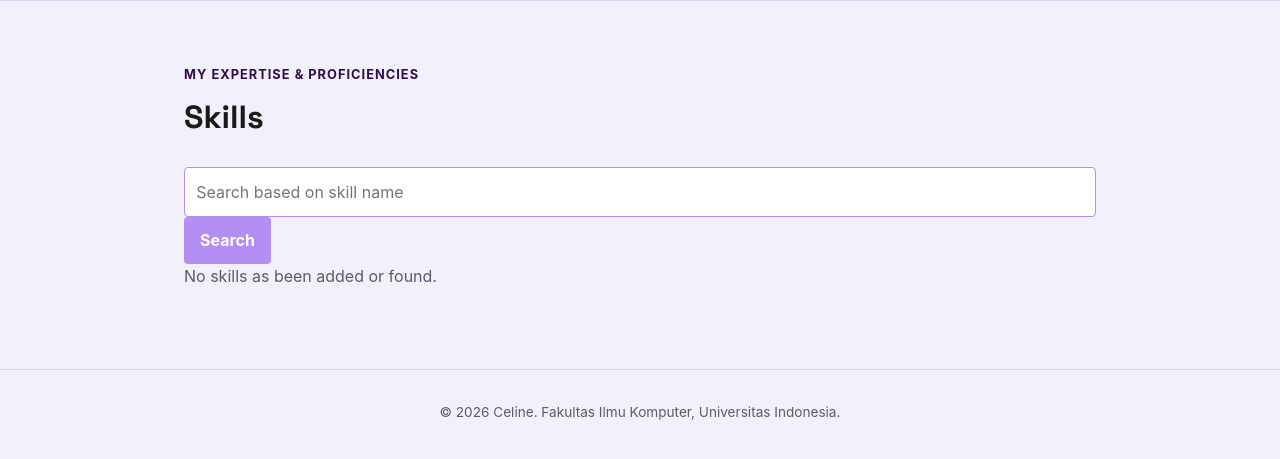
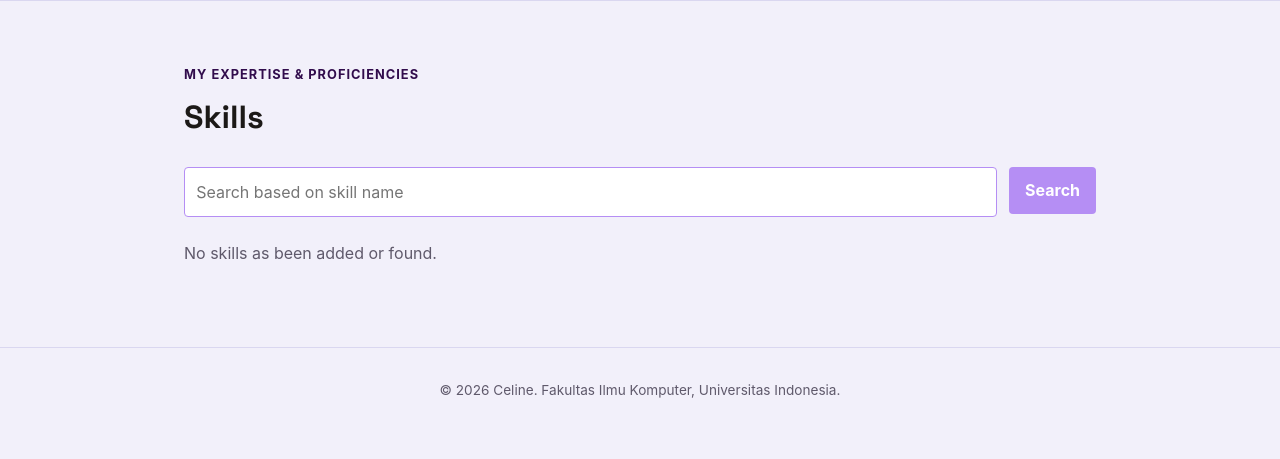
Before and after one commit to celinenn/myportfolio, a Django app: page /skills/ in a window 1280 px wide. Shown: the part 74-533 px from the top of the page. Run offline with Django 5.2, Linux system fonts and the light colour scheme; data that the repository does not hold is empty.

Commit message:
fix: fixed search input textbox

```diff
--- a/static/css/style.css
+++ b/static/css/style.css
@@ -477,9 +477,9 @@ h1, h2, h3, .brand, .nav-content, .section-title {
     line-height: 1;
 }
 
-.education-search-form,
-.experience-search-form,
-.skill-search-form {
+.education-search,
+.experience-search,
+.skill-search {
     display: flex;
     gap: 0.75rem;
     margin-top: 1.5rem;
```
